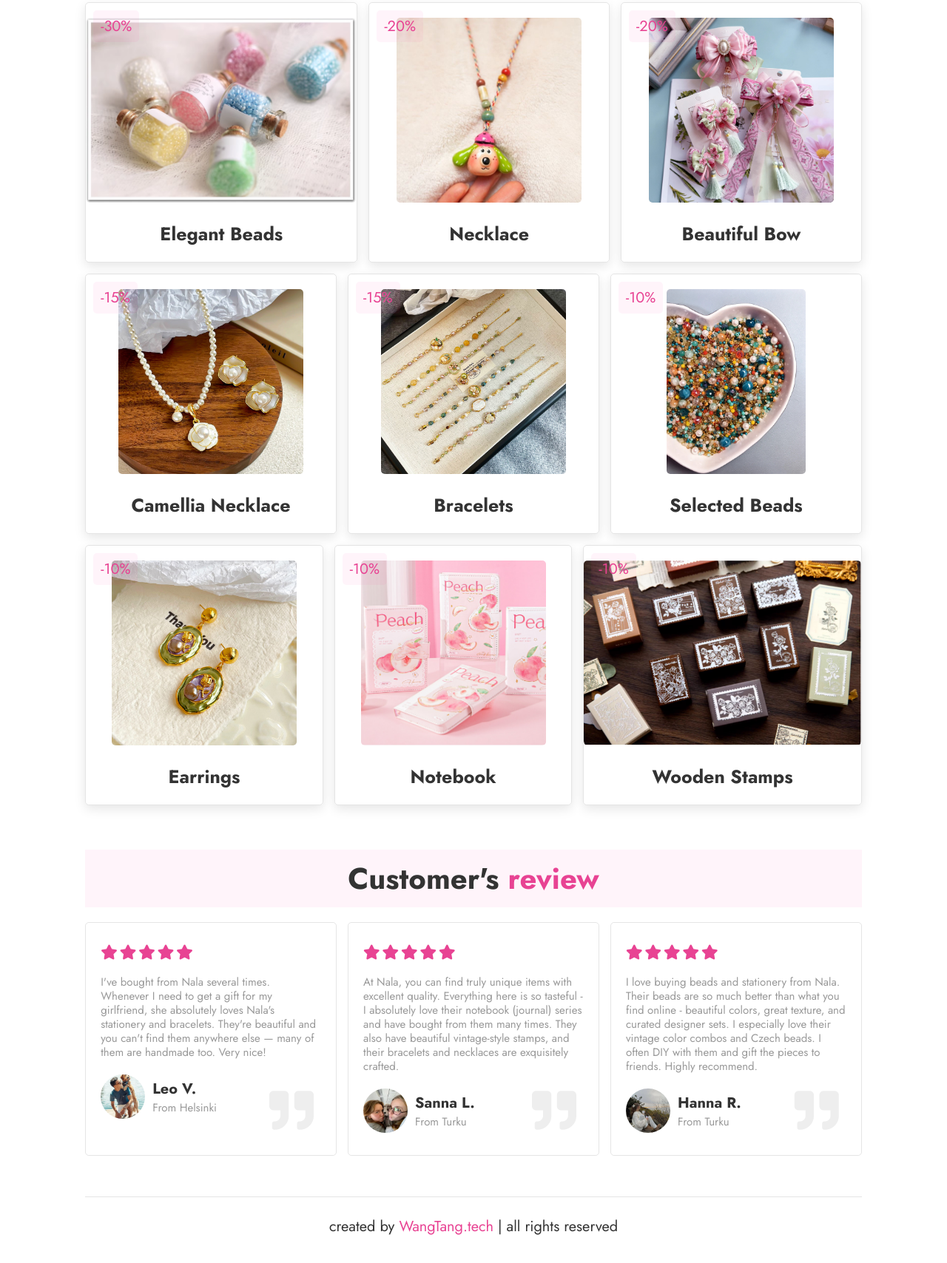
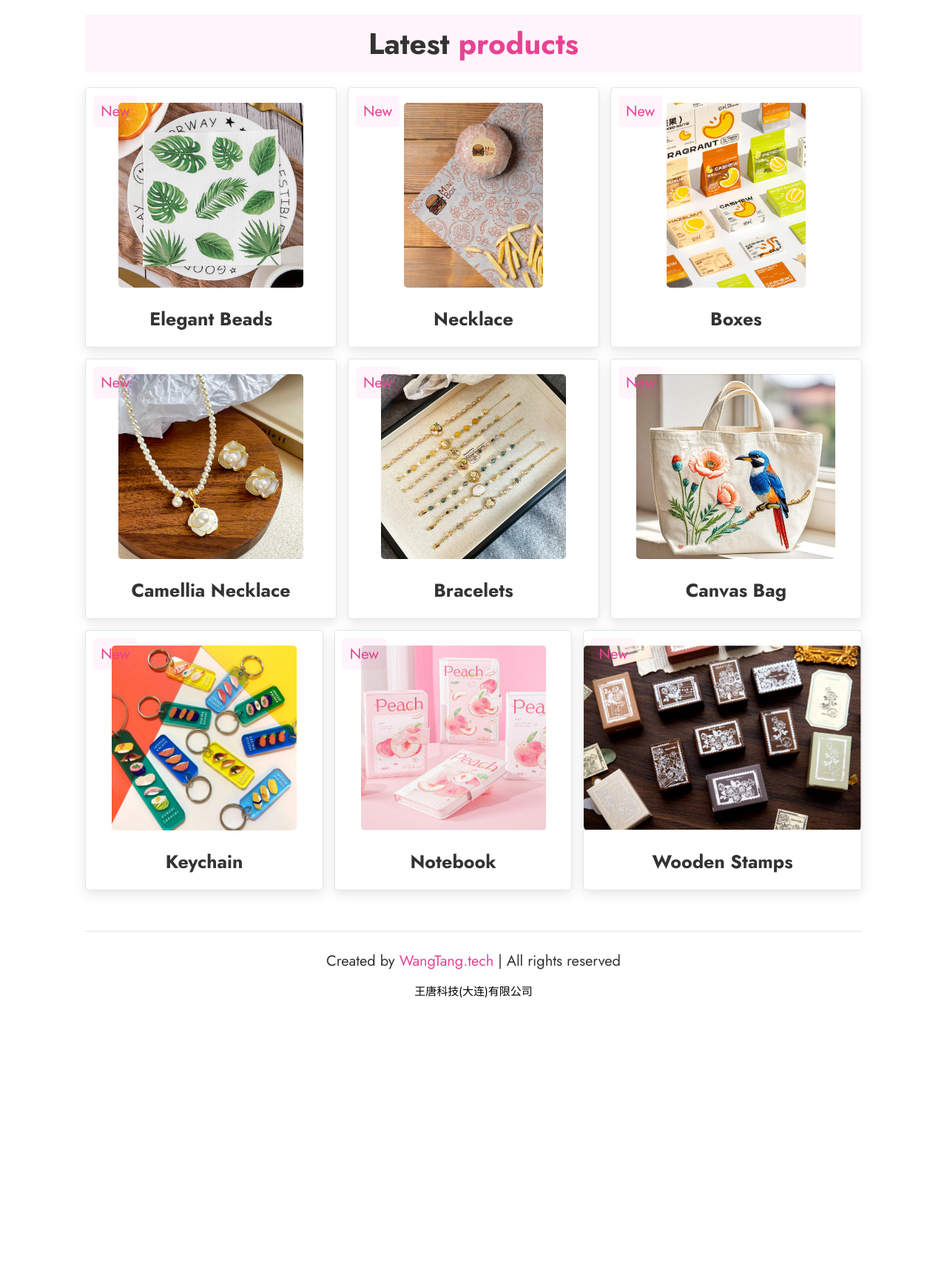
Before and after one commit to sytpb/wangtang.tech, a plain HTML site: page index.html in a window 1280 px wide. Shown: the part 1693-3401 px from the top of the page at 74% size. After the commit the page ends 3065 px from the top, so only its background shows below. Drawn offline with nearby package versions, Linux system fonts and the light colour scheme.

Commit message:
update products

```diff
--- a/css/style.css
+++ b/css/style.css
@@ -169,6 +169,17 @@ header .fa-bars {
     border-radius: .5rem;
     box-shadow: 0 .5 1rem rgba(0,0,0,.1);
     height: 100%;
+    object-fit: cover;
+}
+
+.about .row .video-container img {
+    width: 100%;
+    border: 1.5rem solid #fff;
+    border: solid 1px white;
+    border-radius: .5rem;
+    overflow: hidden;
+    box-shadow: 0 .5 1rem rgba(0,0,0,.1);
+    /* height: 100%; */
     object-fit: cover;
 }
 
@@ -409,7 +420,10 @@ header .fa-bars {
     color: var(--pink);
 }
 
-
+.footer .address {
+    text-align: center;
+    font-size: 1.5rem;
+}
 
 
 
--- a/index.html
+++ b/index.html
@@ -53,8 +53,9 @@
         <div class="row">
 
             <div class="video-container">
-                <video src="images/about-vid.mp4" loop autoplay muted></video>
-                <h3>we like unusual</h3>
+                <!-- <video src="images/about-vid.mp4" loop autoplay muted></video> -->
+                <img src="images/about.avif" alt="">
+                <!-- <h3>we like unusual</h3> -->
             </div>
 
             <div class="content">
@@ -108,9 +109,9 @@
 
         <div class="box-container">
             <div class="box">
-                <span class="discount">-30%</span>
+                <span class="discount">New</span>
                 <div class="image">
-                    <img src="images/listing/beads.avif" alt="">
+                    <img src="images/listing/napkin.avif" alt="">
                     <div class="icons">
                         <a href="#" class="fas fa-heart"></a>
                         <a href="#" class="fas cart-btn">add to cart</a>
@@ -124,9 +125,9 @@
             </div>
 
             <div class="box">
-                <span class="discount">-20%</span>
+                <span class="discount">New</span>
                 <div class="image">
-                    <img src="images/listing/necklace-dog.avif" alt="">
+                    <img src="images/listing/oil-proof paper.avif" alt="">
                     <div class="icons">
                         <a href="#" class="fas fa-heart"></a>
                         <a href="#" class="fas cart-btn">add to cart</a>
@@ -141,9 +142,9 @@
 
 
             <div class="box">
-                <span class="discount">-20%</span>
+                <span class="discount">New</span>
                 <div class="image">
-                    <img src="images/listing/bow.avif" alt="">
+                    <img src="images/listing/package.avif" alt="">
                     <div class="icons">
                         <a href="#" class="fas fa-heart"></a>
                         <a href="#" class="fas cart-btn">add to cart</a>
@@ -151,7 +152,7 @@
                     </div>
                 </div>
                 <div class="content">
-                    <h3>Beautiful Bow</h3>
+                    <h3>Boxes</h3>
                     <!-- <div class="price"> $15.99 <span>$25.99</span></div> -->
                 </div>
             </div>
@@ -159,7 +160,7 @@
 
 
             <div class="box">
-                <span class="discount">-15%</span>
+                <span class="discount">New</span>
                 <div class="image">
                     <img src="images/listing/necklace-camellia.avif" alt="">
                     <div class="icons">
@@ -176,7 +177,7 @@
 
 
             <div class="box">
-                <span class="discount">-15%</span>
+                <span class="discount">New</span>
                 <div class="image">
                     <img src="images/listing/bracelet.avif" alt="">
                     <div class="icons">
@@ -192,9 +193,9 @@
             </div>
 
             <div class="box">
-                <span class="discount">-10%</span>
+                <span class="discount">New</span>
                 <div class="image">
-                    <img src="images/listing/beads-mix02.avif" alt="">
+                    <img src="images/listing/canvas-bag.avif" alt="">
                     <div class="icons">
                         <a href="#" class="fas fa-heart"></a>
                         <a href="#" class="fas cart-btn">add to cart</a>
@@ -202,15 +203,15 @@
                     </div>
                 </div>
                 <div class="content">
-                    <h3>Selected Beads</h3>
+                    <h3>Canvas Bag</h3>
                     <!-- <div class="price"> $12.99 <span>$15.99</span></div> -->
                 </div>
             </div>
 
             <div class="box">
-                <span class="discount">-10%</span>
+                <span class="discount">New</span>
                 <div class="image">
-                    <img src="images/listing/earrings.avif" alt="">
+                    <img src="images/listing/keychain.avif" alt="">
                     <div class="icons">
                         <a href="#" class="fas fa-heart"></a>
                         <a href="#" class="fas cart-btn">add to cart</a>
@@ -218,13 +219,13 @@
                     </div>
                 </div>
                 <div class="content">
-                    <h3>Earrings</h3>
+                    <h3>Keychain</h3>
                     <!-- <div class="price"> $12.99 <span>$15.99</span></div> -->
                 </div>
             </div>
 
             <div class="box">
-                <span class="discount">-10%</span>
+                <span class="discount">New</span>
                 <div class="image">
                     <img src="images/listing/notebook01.avif" alt="">
                     <div class="icons">
@@ -240,7 +241,7 @@
             </div>
 
             <div class="box">
-                <span class="discount">-10%</span>
+                <span class="discount">New</span>
                 <div class="image">
                     <img src="images/listing/stamp02.avif" alt="">
                     <div class="icons">
@@ -258,7 +259,7 @@
         </div>
     </section>
 
-    <section class="review" id="review">
+    <!-- <section class="review" id="review">
         <h1 class="heading">Customer's <span>review</span></h1>
 
         <div class="box-container">
@@ -271,7 +272,7 @@
                     <i class="fas fa-star"></i>
                     <p>I've bought from Nala several times. Whenever I need to get a gift for my girlfriend, she
                         absolutely loves Nala's stationery and bracelets. They're beautiful and you can't find them
-                        anywhere else — many of them are handmade too. Very nice!</p>
+                        anywhere else - many of them are handmade too. Very nice!</p>
                     <div class="user">
                         <img src="images/user1.jpg" alt="">
                         <div class="user-info">
@@ -330,10 +331,11 @@
 
         </div>
 
-    </section>
+    </section> -->
 
     <section class="footer">
-        <div class="credit"> created by <span>WangTang.tech </span>| all rights reserved </div>
+        <div class="credit"> Created by <span>WangTang.tech </span>| All rights reserved </div>
+        <div class="address">王唐科技(大连)有限公司</div>
     </section>
 </body>
 
```
Also changed, not shown: images/about.avif (added), images/listing/canvas-bag.avif (added), images/listing/keychain.avif (added), images/listing/napkin.avif (added), images/listing/oil-proof paper.avif (added), images/listing/package.avif (added).
